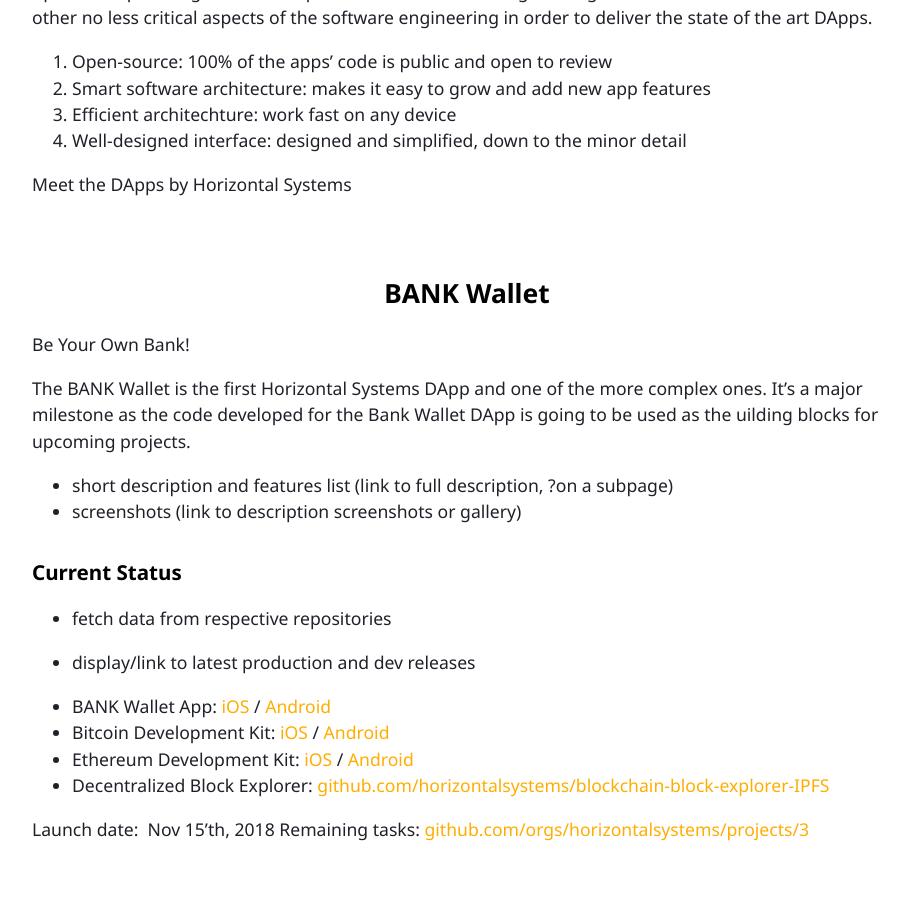
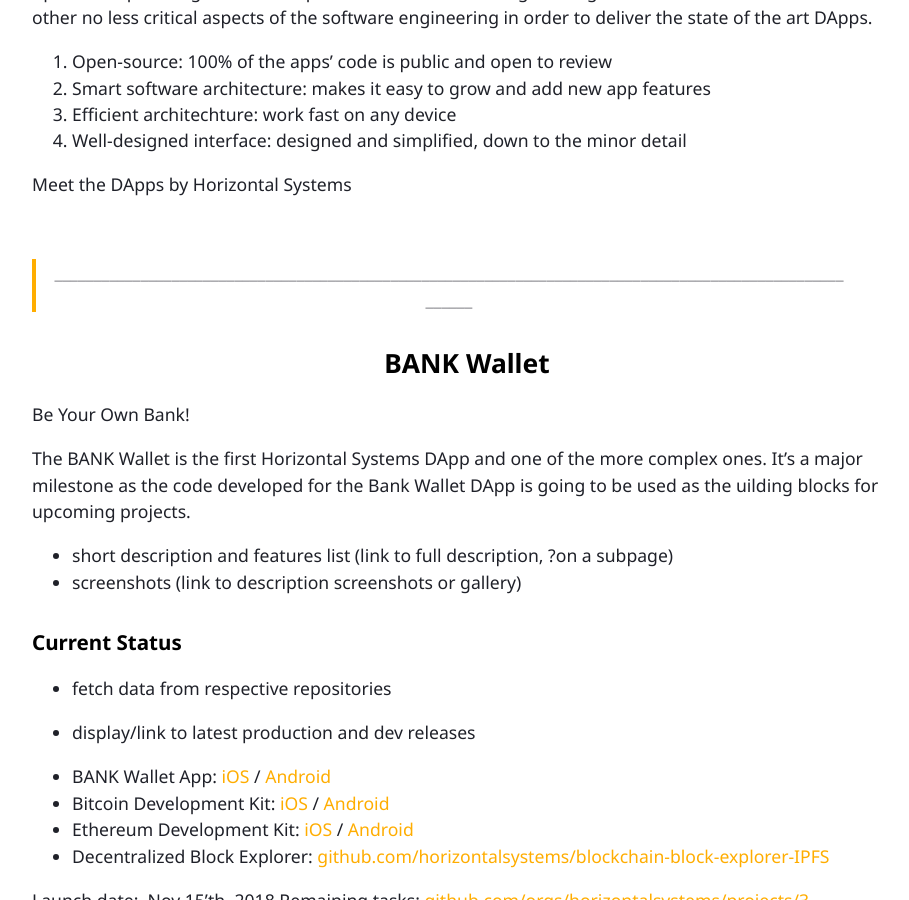
Before and after one commit to horizontalsystems/horizontalsystems.github.io, a Jekyll site: the page built from hs-dapps.md, in a window 1280 px wide and 900 px high, scrolled down 770 px. Shown: the whole window, without its empty margins (173-1082 px from the left). Built offline with Jekyll 4.4.1, drawn with Linux system fonts in a browser that asks for light colours.

Commit message:
Update hs-dapps.md

```diff
--- a/hs-dapps.md
+++ b/hs-dapps.md
@@ -28,6 +28,7 @@
 
 
 <br/>
+><center>___________________________________________________________________________________________________________<center>
 <center><h2>BANK Wallet</h2></center>
 
 Be Your Own Bank!
```
